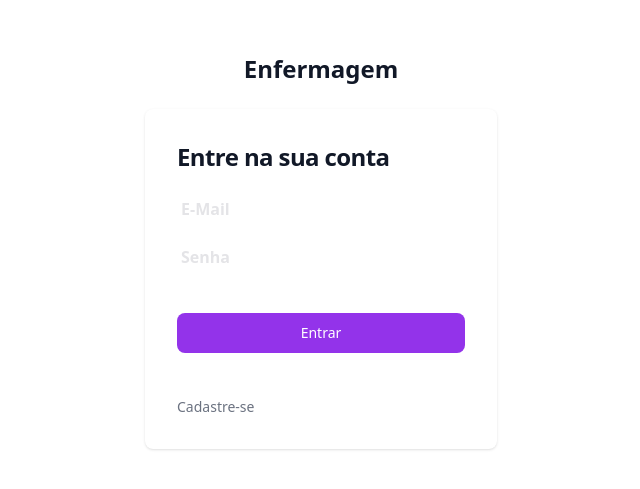
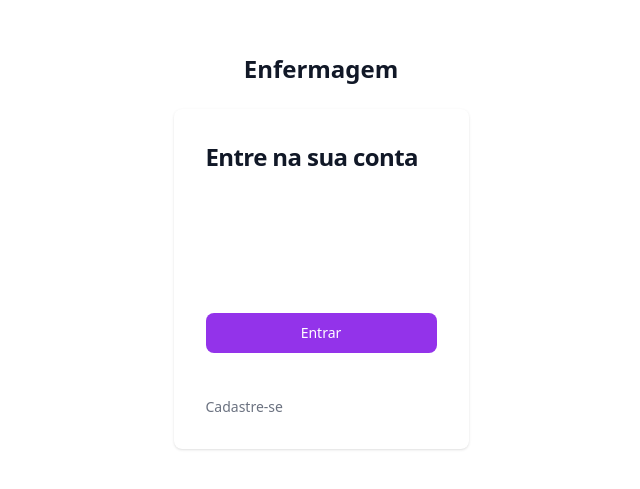
Before and after one commit to VictorAlvesFarias/React-Template, a React (Vite) app: page /login in a window 1280 px wide. Shown: the part 149-638 px from the top of the page, without its empty margins (319-959 px from the left). Built offline with nearby package versions, Linux system fonts and the light colour scheme.

Commit message:
Input files fixes

```diff
--- a/src/components/Button.tsx
+++ b/src/components/Button.tsx
@@ -1,13 +1,14 @@
 import React from 'react'
 import Loading from './Loading';
 
-function Button({ submit, children, disable, className, loading, loadingComponent  }: any) {
+function Button({style ,submit, children, disable, className, loading, loadingComponent  }: any) {
   return (
     <button
       disabled={disable}
       onClick={submit}
       type="submit"
       className={className}
+      style={style}
     >
       {loading?
         loadingComponent
--- a/src/components/InputRoot.tsx
+++ b/src/components/InputRoot.tsx
@@ -2,8 +2,7 @@ import React from 'react'
 
 function InputRoot({children,label,error}) {
   return (
-    <div className={'relative text-zinc-200'}>
-        <label className=' mb-3 font-semibold px-1'>{label}</label>
+    <div className={'flex-col flex relative text-zinc-200'}>
         {children}
         {error && <span className='text-red-400'>{error.message}</span>}
     </div>
--- /dev/null
+++ b/src/components/Label.tsx
@@ -0,0 +1,9 @@
+import React from 'react'
+
+function Label({children,className}:any) {
+  return (
+    <label className={!className?'mb-1 font-semibold px-1':className}>{children}</label>
+  )
+}
+
+export default Label
--- a/src/components/Password.tsx
+++ b/src/components/Password.tsx
@@ -2,7 +2,7 @@ import React from 'react'
 
 function Password({register,className}) {
   return (
-    <input {...register} type='text' autoComplete="off" className={className}/>
+    <input {...register} type='password' autoComplete="off" className={className}/>
   )
 }
 
--- a/src/context/AuthContext.tsx
+++ b/src/context/AuthContext.tsx
@@ -31,7 +31,6 @@ export const AuthProvider = ({ children }: { children: React.ReactNode }) => {
   const [isAuthenticated, setIsAuthenticated] = useState(!!token);
 
   async function signIn(data) {
-
     const result = loginService.loginPost(data)
       .then(response => {
 
@@ -61,7 +60,6 @@ export const AuthProvider = ({ children }: { children: React.ReactNode }) => {
   }
 
   useEffect(() => {
-
     const expirationDate: any = Cookies.get("expirationDateTimeAccessToken")
 
     const timeDiference = new Date(expirationDate).getTime() - new Date().getTime()
@@ -76,7 +74,6 @@ export const AuthProvider = ({ children }: { children: React.ReactNode }) => {
         navigate("/login")
       }
     }, timeDiference);
-
   }, [])
 
   return (
```
Also changed, not shown: src/styled-components/_.tsx (added).
